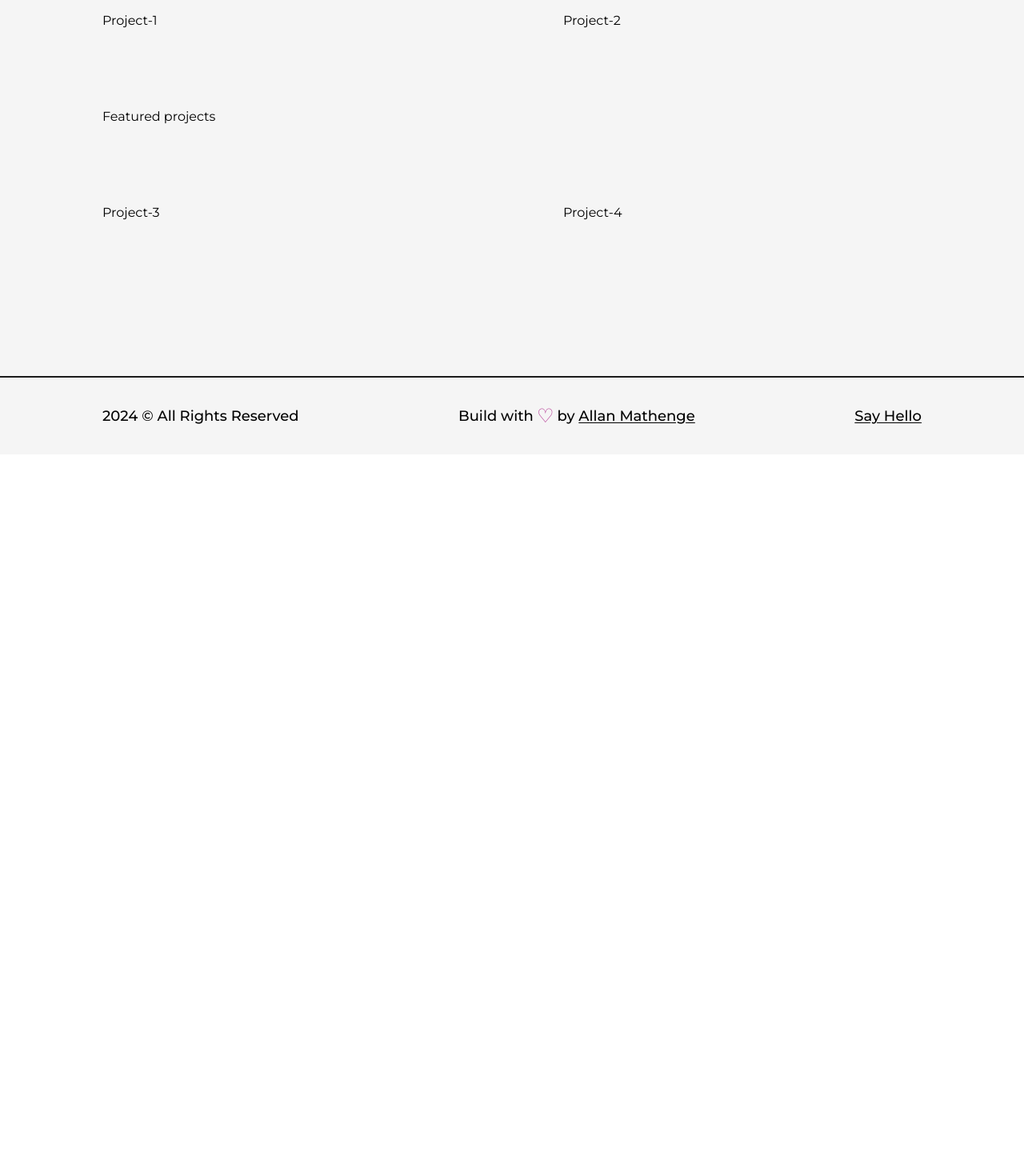
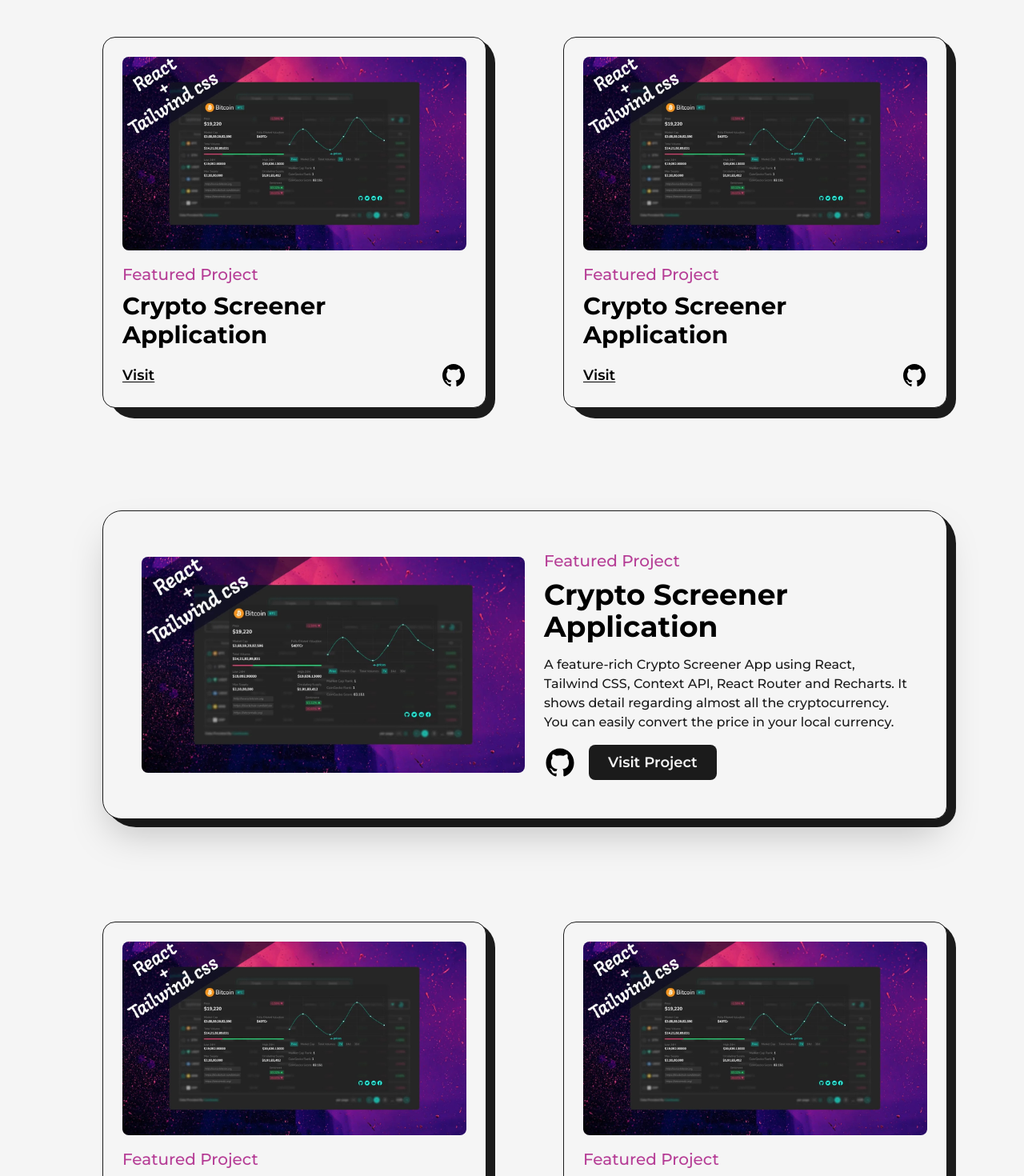
Before and after one commit to allanmathenge/PORTFOLIO2024, a Next.js app: page /projects in a window 1280 px wide. Shown: the part 620-2090 px from the top of the page at 80% size. Before the commit the page ends 1188 px from the top, so only its background shows below. Built offline with nearby package versions, Linux system fonts and the light colour scheme.

Commit message:
complete projects pg

```diff
--- a/src/pages/projects.js
+++ b/src/pages/projects.js
@@ -8,7 +8,8 @@
 
 const FeaturedProject = ({ type, title, summary, img, link, github }) => {
   return (
-    <article className="w-full flex items-center justify-between rounded-3xl border border-solid border-dark bg-light shadow-2xl p-12">
+    <article className="w-full flex items-center justify-between rounded-3xl rounded-br-2xl border border-solid border-dark bg-light shadow-2xl p-12 relative">
+      <div className="absolute top-0 -right-3 -z-10 w-[101%] h-[103%] rounded-[2.5rem] bg-dark rounded-br-3xl" />
       <Link
         href={link}
         target="_blank"
@@ -49,7 +50,42 @@
 };
 
 const Project = ({ title, type, img, link, github }) => {
-  return <article className=""></article>;
+  return (
+    <article className="w-full flex flex-col items-center justify-center rounded-2xl border border-solid border-dark bg-light p-6 relative">
+      <div className="absolute top-0 -right-3 -z-10 w-[101%] h-[103%] rounded-[2rem] bg-dark rounded-br-3xl" />
+      <Link
+        href={link}
+        target="_blank"
+        className="w-full cursor-pointer overflow-hidden rounded-lg"
+      >
+        <Image src={img} alt={title} className="w-full h-auto" />
+      </Link>
+      <div className="w-full flex flex-col items-start justify-between mt-4">
+        <span className="text-primary font-medium text-xl">{type}</span>
+
+        <Link
+          href={link}
+          target="_blank"
+          className="hover:underline underline-offset-2"
+        >
+          <h2 className="my-2 w-full text-left text-3xl font-bold">{title}</h2>
+        </Link>
+
+        <div className="w-full mt-2 flex items-center justify-between">
+          <Link
+            href={link}
+            target="_blank"
+            className="text-lg font-semibold underline underline-offset-2"
+          >
+            Visit
+          </Link>
+          <Link href={github} target="_blank" className="w-8">
+            <GithubIcon />
+          </Link>
+        </div>
+      </div>
+    </article>
+  );
 };
 
 const projects = () => {
@@ -65,7 +101,7 @@
       <main className="w-full mb-16 flex flex-col items-center justify-center">
         <Layout className="pt-16">
           <AnimatedText text="Imagination Takes the Crown!" className="mb-16" />
-          <div className="grid grid-cols-12 gap-24">
+          <div className="grid grid-cols-12 gap-24 gap-y-32">
             <div className="col-span-12">
               <FeaturedProject
                 title="Crypto Screener Application"
@@ -78,11 +114,66 @@
                 type="Featured Project"
               />
             </div>
-            <div className="col-span-6">Project-1</div>
-            <div className="col-span-6">Project-2</div>
-            <div className="col-span-12">Featured projects</div>
-            <div className="col-span-6">Project-3</div>
-            <div className="col-span-6">Project-4</div>
+            <div className="col-span-6">
+              <Project
+                title="Crypto Screener Application"
+                img={project1}
+                summary="A feature-rich Crypto Screener App using React, Tailwind CSS, Context API, React Router and Recharts.
+                  It shows detail regarding almost all the cryptocurrency. You can easily convert the price in your
+                  local currency."
+                link="/"
+                github="/"
+                type="Featured Project"
+              />
+            </div>
+            <div className="col-span-6">
+              <Project
+                title="Crypto Screener Application"
+                img={project1}
+                summary="A feature-rich Crypto Screener App using React, Tailwind CSS, Context API, React Router and Recharts.
+                  It shows detail regarding almost all the cryptocurrency. You can easily convert the price in your
+                  local currency."
+                link="/"
+                github="/"
+                type="Featured Project"
+              />
+            </div>
+            <div className="col-span-12">
+              <FeaturedProject
+                title="Crypto Screener Application"
+                img={project1}
+                summary="A feature-rich Crypto Screener App using React, Tailwind CSS, Context API, React Router and Recharts.
+                  It shows detail regarding almost all the cryptocurrency. You can easily convert the price in your
+                  local currency."
+                link="/"
+                github="/"
+                type="Featured Project"
+              />
+            </div>
+            <div className="col-span-6">
+              <Project
+                title="Crypto Screener Application"
+                img={project1}
+                summary="A feature-rich Crypto Screener App using React, Tailwind CSS, Context API, React Router and Recharts.
+                  It shows detail regarding almost all the cryptocurrency. You can easily convert the price in your
+                  local currency."
+                link="/"
+                github="/"
+                type="Featured Project"
+              />
+            </div>
+            <div className="col-span-6">
+              <Project
+                title="Crypto Screener Application"
+                img={project1}
+                summary="A feature-rich Crypto Screener App using React, Tailwind CSS, Context API, React Router and Recharts.
+                  It shows detail regarding almost all the cryptocurrency. You can easily convert the price in your
+                  local currency."
+                link="/"
+                github="/"
+                type="Featured Project"
+              />
+            </div>
           </div>
         </Layout>
       </main>
```
